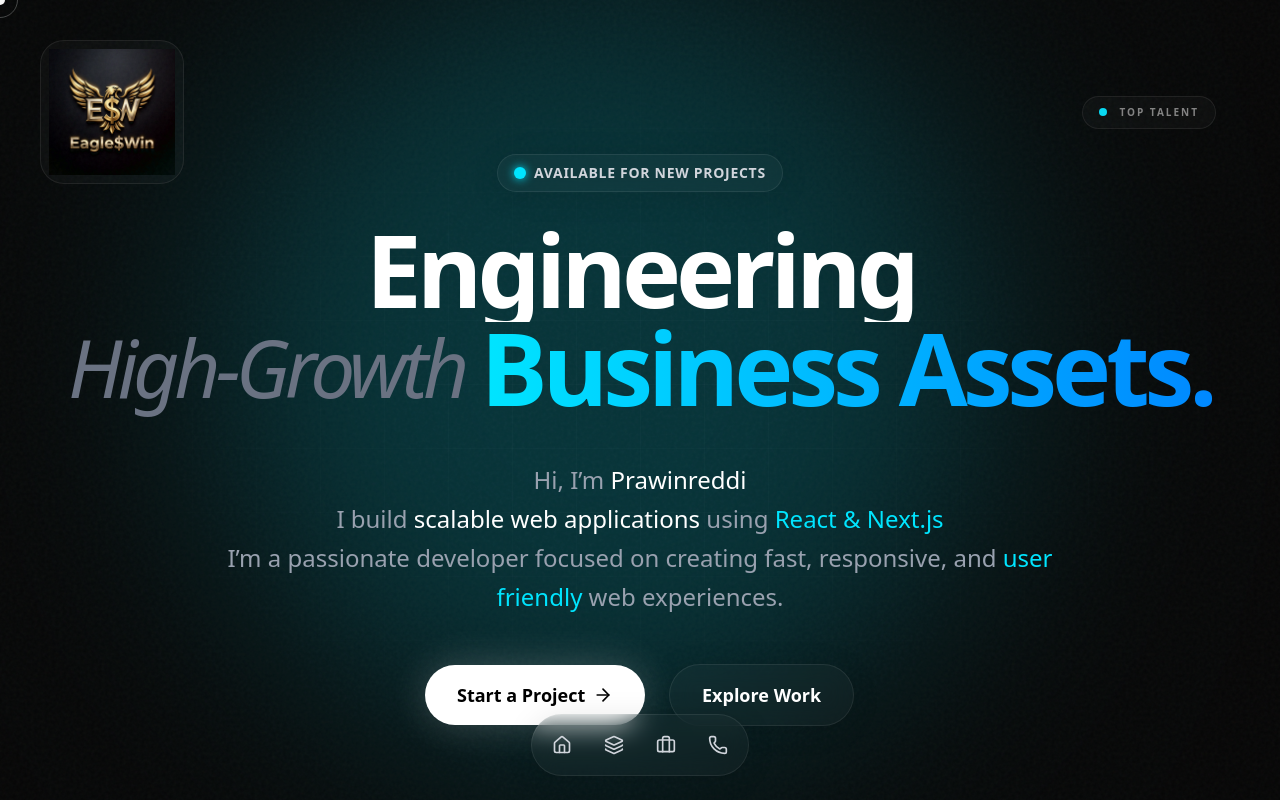
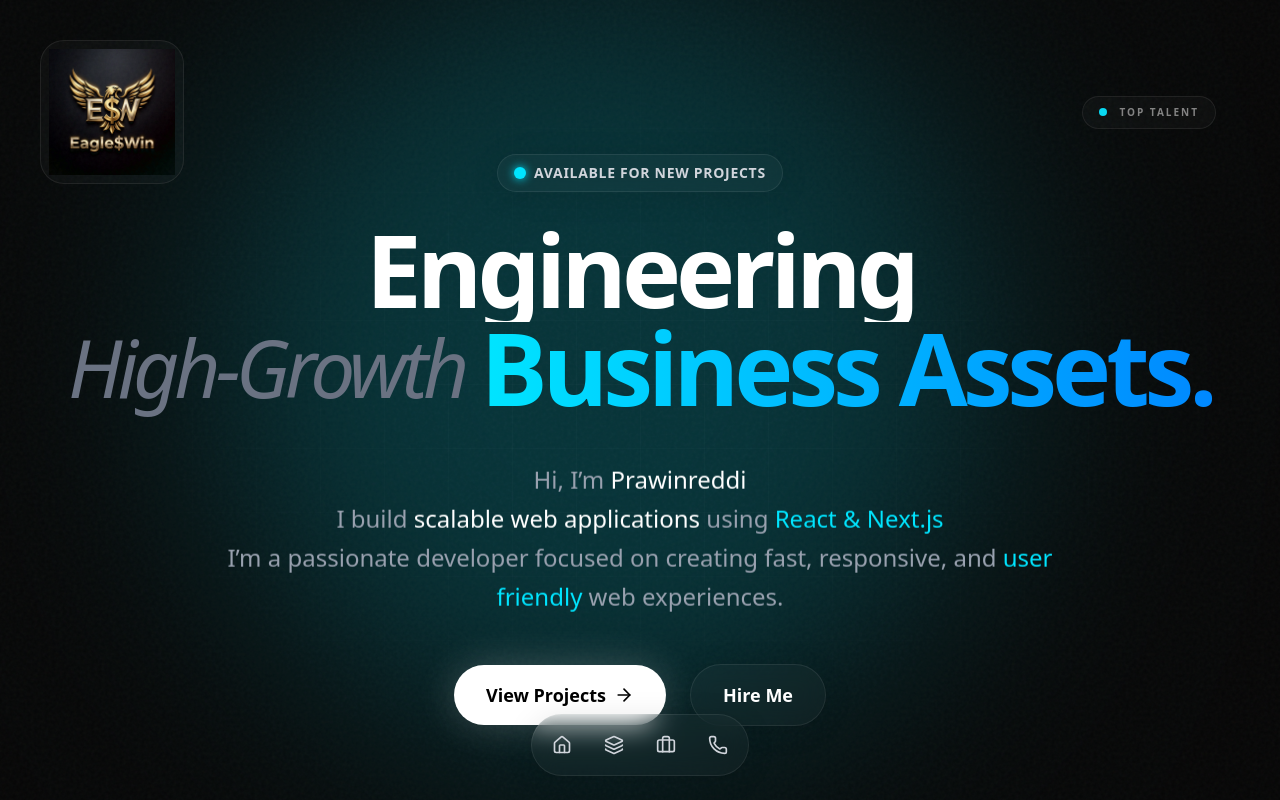
Before and after one commit to prawinreddi/eagleswin-portfolio, a Next.js app: page / in a window 1280 px wide. Shown: the top 800 px of the page. Built offline with nearby package versions, Linux system fonts and the light colour scheme.

Commit message:
update hero buttons: View Projects and Hire Me

```diff
--- a/src/app/(portfolio)/components/Hero.tsx
+++ b/src/app/(portfolio)/components/Hero.tsx
@@ -170,18 +170,18 @@ export default function Hero() {
            className="flex flex-col sm:flex-row items-center gap-6"
         >
           <MagneticButton
-            onClick={() => document.getElementById('contact')?.scrollIntoView({ behavior: 'smooth' })}
+            onClick={() => document.getElementById('projects')?.scrollIntoView({ behavior: 'smooth' })}
             className="group px-8 py-4 bg-white text-black font-bold rounded-full text-lg flex items-center gap-2 hover:bg-gray-200 transition-colors shadow-[0_0_40px_rgba(255,255,255,0.2)]"
           >
-            Start a Project
+            View Projects
             <ArrowRight className="w-5 h-5 group-hover:translate-x-1 transition-transform" />
           </MagneticButton>
 
           <MagneticButton
-            onClick={() => document.getElementById('projects')?.scrollIntoView({ behavior: 'smooth' })}
+            onClick={() => document.getElementById('contact')?.scrollIntoView({ behavior: 'smooth' })}
             className="group px-8 py-4 glass-panel text-white font-bold rounded-full text-lg flex items-center gap-2 hover:bg-white/10 transition-colors"
           >
-            Explore Work
+            Hire Me
           </MagneticButton>
         </motion.div>
 
```
